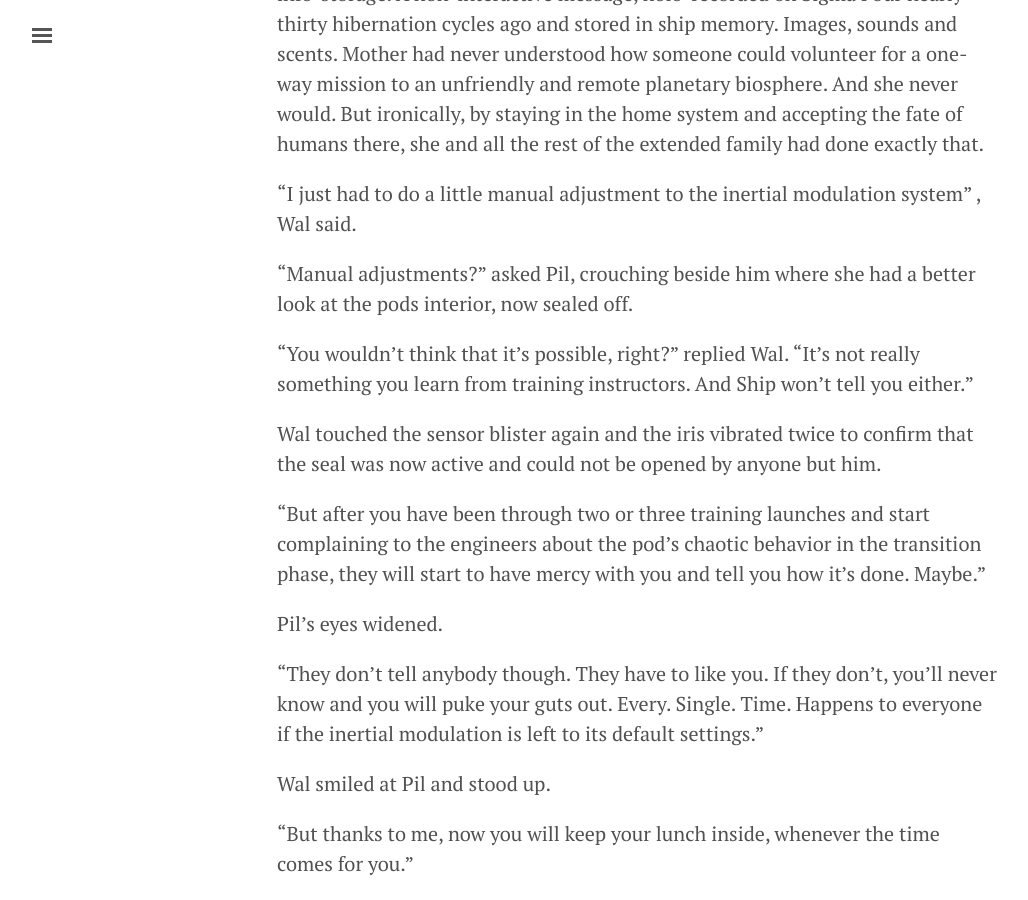
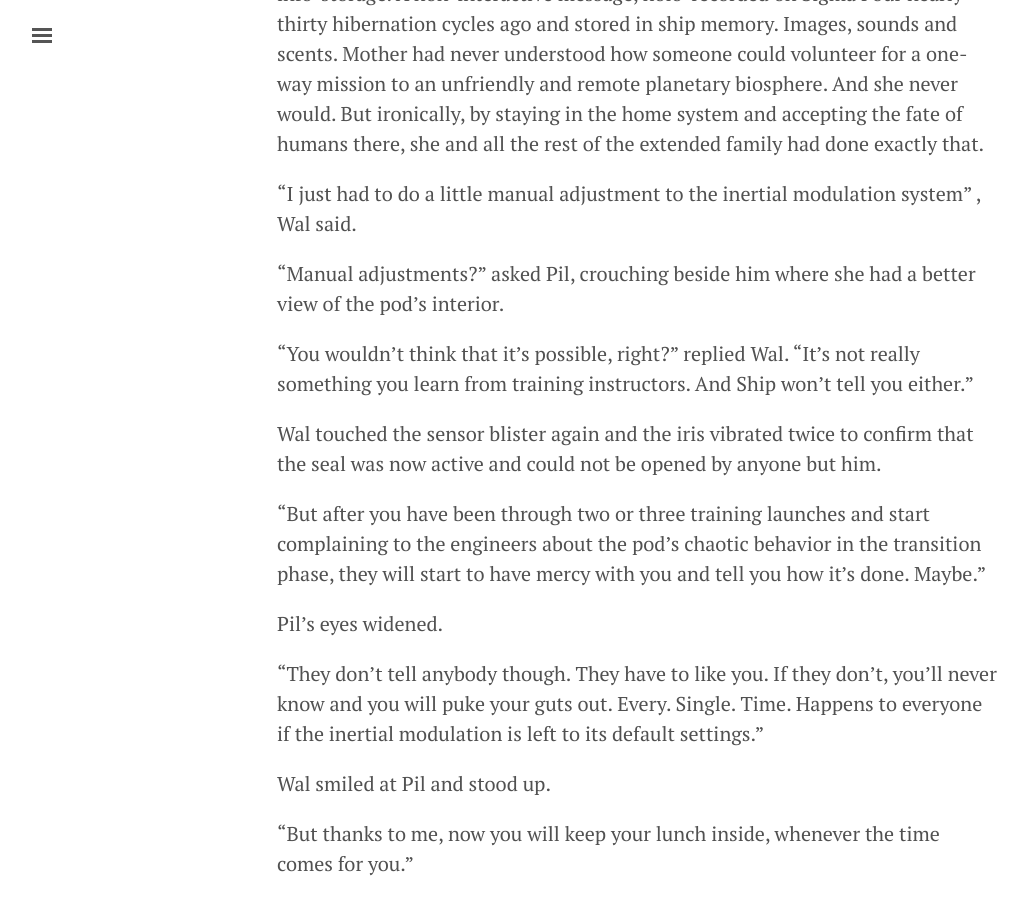
Before and after one commit to SOSTaler/sostaler.github.io, a Jekyll site: the page built from ComeForASwim.md, in a window 1280 px wide and 900 px high, scrolled down 1096 px. Shown: the whole window, without its empty margins (3-1031 px from the left). Built offline with Jekyll 4.4.1, drawn with Linux system fonts in a browser that asks for light colours; comment, search, counter and statistics services are not loaded.

Commit message:
Update ComeForASwim.md

```diff
--- a/ComeForASwim.md
+++ b/ComeForASwim.md
@@ -24,9 +24,9 @@ date: 2021-12-20 00:10:00
 
 There was still time for the goodbyes to the ships’ authorities, the hierarchy of officers and support staff. He could handle those. But he dreaded to confront his mother’s hidden accusations, even when they were just photons resurrected from info-storage. A non-interactive message, holo-recorded on Sigma Four nearly thirty hibernation cycles ago and stored in ship memory. Images, sounds and scents. Mother had never understood how someone could volunteer for a one-way mission to an unfriendly and remote planetary biosphere. And she never would. But ironically, by staying in the home system and accepting the fate of humans there, she and all the rest of the extended family had done exactly that.
 
-“I just had to do a little manual adjustment to the inertial  modulation system” , Wal said.
+“I just had to do a little manual adjustment to the inertial modulation system” , Wal said.
 
-“Manual adjustments?” asked Pil, crouching beside him where she had a better look at the pods interior, now sealed off.
+“Manual adjustments?” asked Pil, crouching beside him where she had a better view of the pod's interior.
 
 “You wouldn’t think that it’s possible, right?” replied Wal.  “It’s not really something you learn from training instructors. And Ship won’t tell you either.”
 
```
